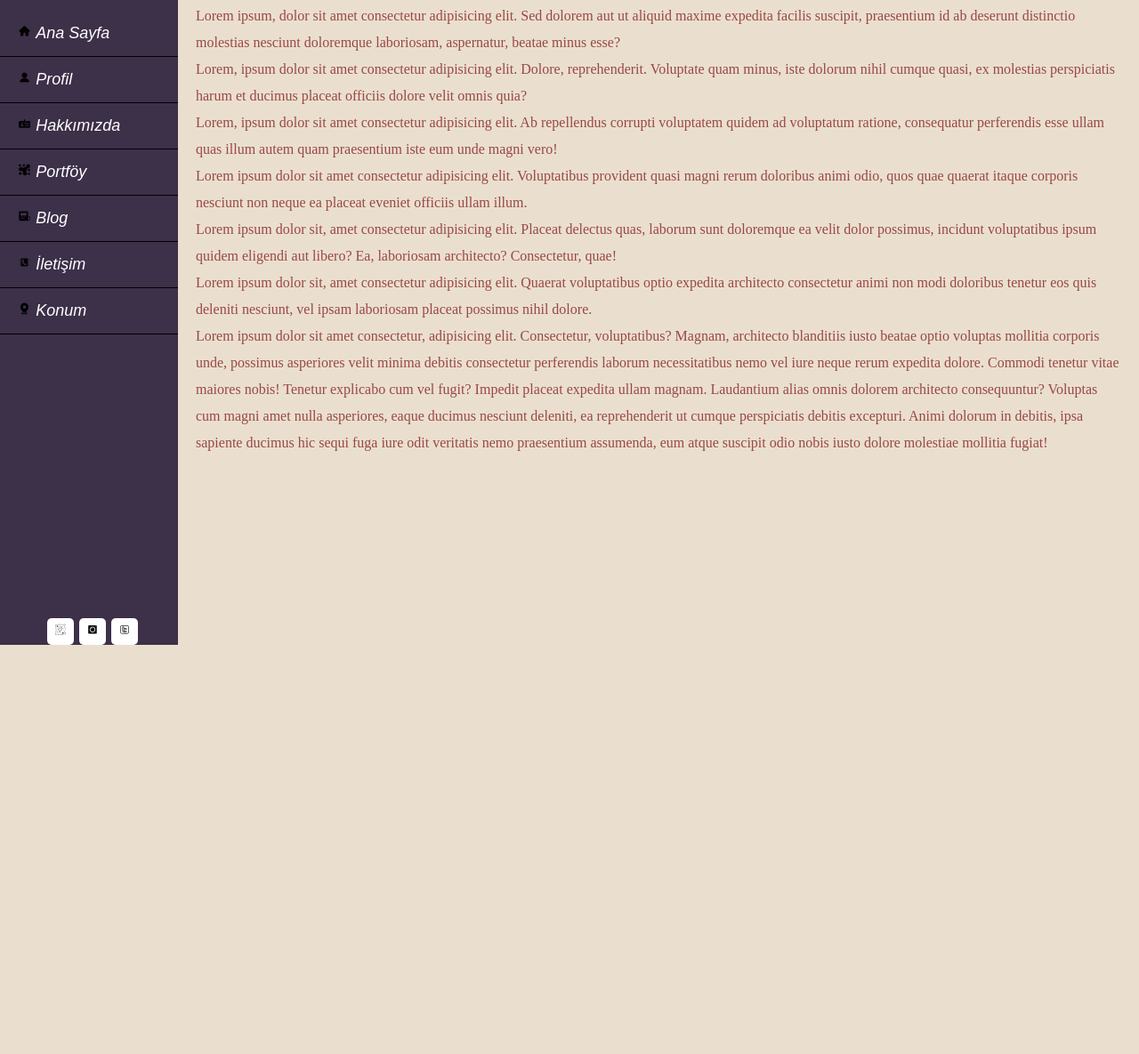
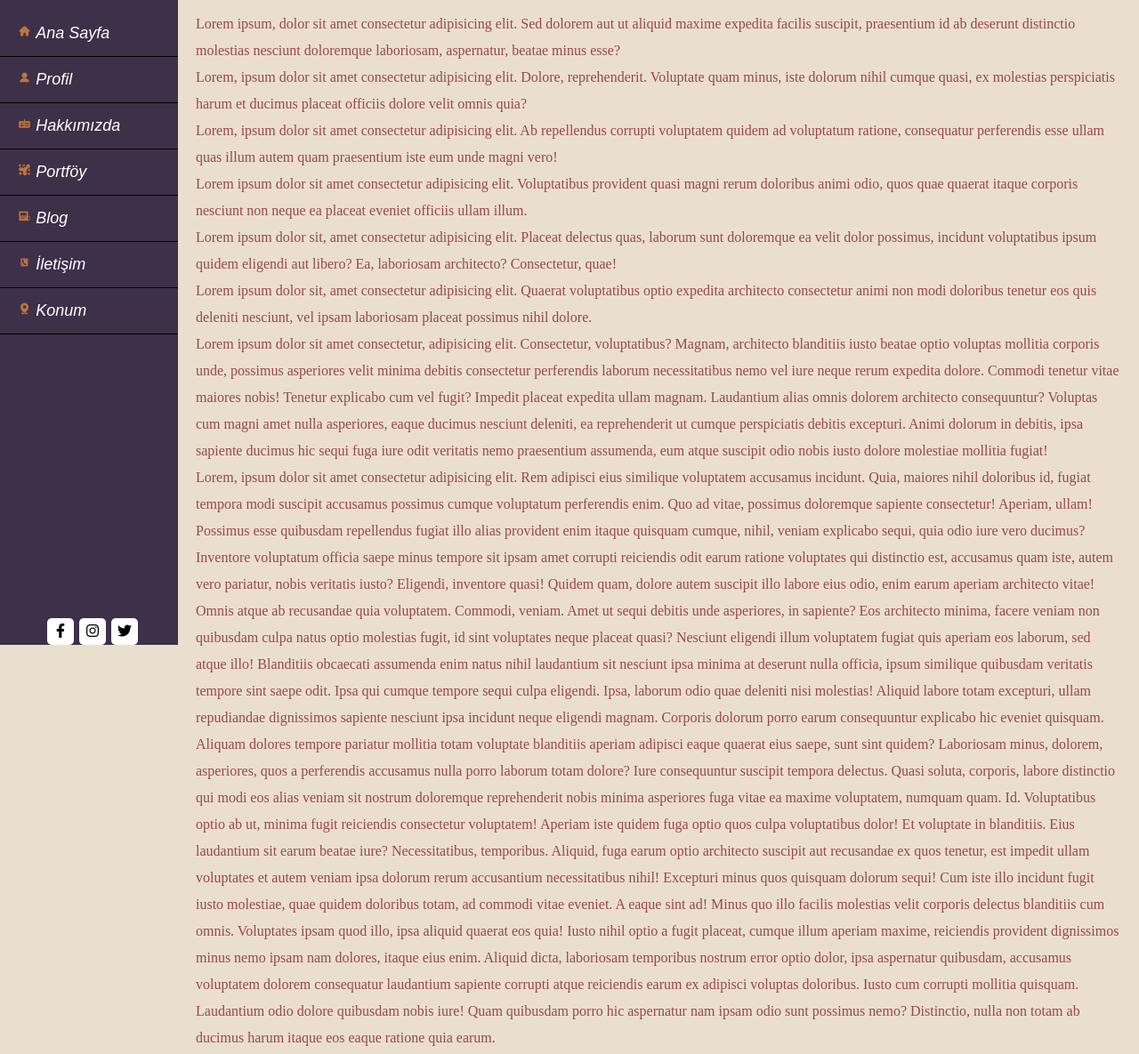
Before and after one commit to sevincmehmet/side-bar, a plain HTML site: page index.html in a window 1280 px wide. Shown: the part 75-1260 px from the top of the page at 89% size. Before the commit the page ends 800 px from the top, so only its background shows below. Drawn offline with Linux system fonts and the light colour scheme.

Commit message:
eklemeler yapıldı

```diff
--- a/1.css
+++ b/1.css
@@ -25,7 +25,7 @@
     margin-left: 10px;
     -webkit-font-smoothing: antialiased;
     -moz-osx-font-smoothing: grayscale;
-    color: black;
+    color:  rgb(192, 115, 64);
 
 
   }
--- a/index.html
+++ b/index.html
@@ -6,6 +6,7 @@
     <meta name="viewport" content="width=device-width, initial-scale=1.0">
     <title>Side Bar</title>
     <link rel="stylesheet" href=".css">
+    <link rel="stylesheet" href="https://cdnjs.cloudflare.com/ajax/libs/font-awesome/6.2.0/css/all.min.css">
 </head>
 <body>
     <div class="container">
@@ -21,13 +22,15 @@
                 <li><a href="#"><i  class="icon-location">Konum</i></a></li>
             </ul>
             <div class="contact">
-             <p title="facebook"> <a href="#"><i class="icon-facebook"></i></a> </p>
-             <p title="instagram">  <a href="#"><i class="icon-instagram"></i></a> </p>
-             <p title="twitter">  <a href="#"><i class="icon-twitter"></i></a> </p>
+             <p title="facebook"> <a href="#"><i class="fa-brands fa-facebook-f"></i></a> </p>
+             <p title="instagram">  <a href="#"><i class="fa-brands fa-instagram"></i></a> </p>
+             <p title="twitter">  <a href="#"><i class="fa-brands fa-twitter"></i></a> </p>
             </div>
         </div>
         <div class="main-header">
-            <div class="header">Başlık</div>
+            <div class="header">
+                <h2>Başlık</h2>
+            </div>
             <div class="nav">
                 <div>Lorem ipsum, dolor sit amet consectetur adipisicing elit. Sed dolorem aut ut aliquid maxime expedita facilis suscipit, praesentium id ab deserunt distinctio molestias nesciunt doloremque laboriosam, aspernatur, beatae minus esse?</div>
                 <div>Lorem, ipsum dolor sit amet consectetur adipisicing elit. Dolore, reprehenderit. Voluptate quam minus, iste dolorum nihil cumque quasi, ex molestias perspiciatis harum et ducimus placeat officiis dolore velit omnis quia?</div>
@@ -36,6 +39,21 @@
                 <div>Lorem ipsum dolor sit, amet consectetur adipisicing elit. Placeat delectus quas, laborum sunt doloremque ea velit dolor possimus, incidunt voluptatibus ipsum quidem eligendi aut libero? Ea, laboriosam architecto? Consectetur, quae!</div>
                 <div>Lorem ipsum dolor sit, amet consectetur adipisicing elit. Quaerat voluptatibus optio expedita architecto consectetur animi non modi doloribus tenetur eos quis deleniti nesciunt, vel ipsam laboriosam placeat possimus nihil dolore.</div>
                 <div>Lorem ipsum dolor sit amet consectetur, adipisicing elit. Consectetur, voluptatibus? Magnam, architecto blanditiis iusto beatae optio voluptas mollitia corporis unde, possimus asperiores velit minima debitis consectetur perferendis laborum necessitatibus nemo vel iure neque rerum expedita dolore. Commodi tenetur vitae maiores nobis! Tenetur explicabo cum vel fugit? Impedit placeat expedita ullam magnam. Laudantium alias omnis dolorem architecto consequuntur? Voluptas cum magni amet nulla asperiores, eaque ducimus nesciunt deleniti, ea reprehenderit ut cumque perspiciatis debitis excepturi. Animi dolorum in debitis, ipsa sapiente ducimus hic sequi fuga iure odit veritatis nemo praesentium assumenda, eum atque suscipit odio nobis iusto dolore molestiae mollitia fugiat!</div>
+                <p>Lorem, ipsum dolor sit amet consectetur adipisicing elit. Rem adipisci eius similique voluptatem accusamus incidunt. Quia, maiores nihil doloribus id, fugiat tempora modi suscipit accusamus possimus cumque voluptatum perferendis enim.
+                Quo ad vitae, possimus doloremque sapiente consectetur! Aperiam, ullam! Possimus esse quibusdam repellendus fugiat illo alias provident enim itaque quisquam cumque, nihil, veniam explicabo sequi, quia odio iure vero ducimus?
+                Inventore voluptatum officia saepe minus tempore sit ipsam amet corrupti reiciendis odit earum ratione voluptates qui distinctio est, accusamus quam iste, autem vero pariatur, nobis veritatis iusto? Eligendi, inventore quasi!
+                Quidem quam, dolore autem suscipit illo labore eius odio, enim earum aperiam architecto vitae! Omnis atque ab recusandae quia voluptatem. Commodi, veniam. Amet ut sequi debitis unde asperiores, in sapiente?
+                Eos architecto minima, facere veniam non quibusdam culpa natus optio molestias fugit, id sint voluptates neque placeat quasi? Nesciunt eligendi illum voluptatem fugiat quis aperiam eos laborum, sed atque illo!
+                Blanditiis obcaecati assumenda enim natus nihil laudantium sit nesciunt ipsa minima at deserunt nulla officia, ipsum similique quibusdam veritatis tempore sint saepe odit. Ipsa qui cumque tempore sequi culpa eligendi.
+                Ipsa, laborum odio quae deleniti nisi molestias! Aliquid labore totam excepturi, ullam repudiandae dignissimos sapiente nesciunt ipsa incidunt neque eligendi magnam. Corporis dolorum porro earum consequuntur explicabo hic eveniet quisquam.
+                Aliquam dolores tempore pariatur mollitia totam voluptate blanditiis aperiam adipisci eaque quaerat eius saepe, sunt sint quidem? Laboriosam minus, dolorem, asperiores, quos a perferendis accusamus nulla porro laborum totam dolore?
+                Iure consequuntur suscipit tempora delectus. Quasi soluta, corporis, labore distinctio qui modi eos alias veniam sit nostrum doloremque reprehenderit nobis minima asperiores fuga vitae ea maxime voluptatem, numquam quam. Id.
+                Voluptatibus optio ab ut, minima fugit reiciendis consectetur voluptatem! Aperiam iste quidem fuga optio quos culpa voluptatibus dolor! Et voluptate in blanditiis. Eius laudantium sit earum beatae iure? Necessitatibus, temporibus.
+                Aliquid, fuga earum optio architecto suscipit aut recusandae ex quos tenetur, est impedit ullam voluptates et autem veniam ipsa dolorum rerum accusantium necessitatibus nihil! Excepturi minus quos quisquam dolorum sequi!
+                Cum iste illo incidunt fugit iusto molestiae, quae quidem doloribus totam, ad commodi vitae eveniet. A eaque sint ad! Minus quo illo facilis molestias velit corporis delectus blanditiis cum omnis.
+                Voluptates ipsam quod illo, ipsa aliquid quaerat eos quia! Iusto nihil optio a fugit placeat, cumque illum aperiam maxime, reiciendis provident dignissimos minus nemo ipsam nam dolores, itaque eius enim.
+                Aliquid dicta, laboriosam temporibus nostrum error optio dolor, ipsa aspernatur quibusdam, accusamus voluptatem dolorem consequatur laudantium sapiente corrupti atque reiciendis earum ex adipisci voluptas doloribus. Iusto cum corrupti mollitia quisquam.
+                Laudantium odio dolore quibusdam nobis iure! Quam quibusdam porro hic aspernatur nam ipsam odio sunt possimus nemo? Distinctio, nulla non totam ab ducimus harum itaque eos eaque ratione quia earum.</p>
 
             </div>
         </div>
```
Also changed, not shown: .css.
